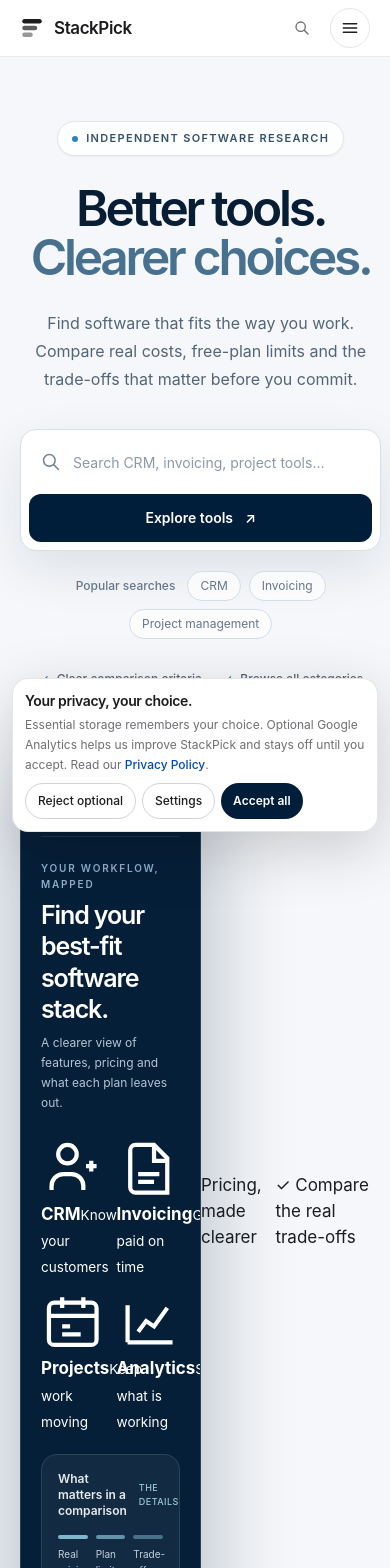
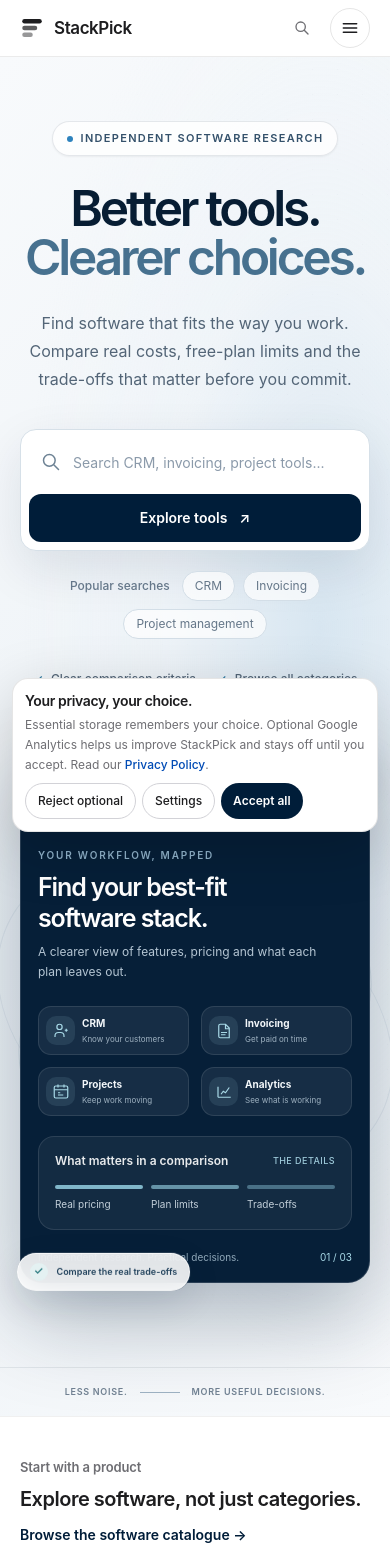
Before and after one commit to LinukaBandara/StackPick, a Next.js app: page / in a window 390 px wide. Shown: the top 1568 px of the page. Built offline with nearby package versions, Linux system fonts and the light colour scheme; no server answers.

Commit message:
Add responsive styling for premium discovery hero

```diff
--- a/app/globals.css
+++ b/app/globals.css
@@ -474,3 +474,126 @@ button:focus-visible {
   .sp-hero-section .sp-body-large { max-width: 34rem; font-size: 1rem; line-height: 1.6; }
   .sp-hero-section .sp-button-primary, .sp-hero-section .sp-button-secondary { min-height: 46px; padding-inline: 18px; }
 }
+
+
+/* StackPick premium discovery hero */
+.sp-hero-v2 {
+  isolation: isolate;
+  background:
+    radial-gradient(ellipse at 82% 42%, rgba(195, 218, 235, .52) 0%, rgba(229, 238, 246, .22) 34%, transparent 66%),
+    linear-gradient(135deg, #f8fafc 0%, #eef3f7 52%, #f8fafc 100%);
+}
+.sp-hero-v2::before {
+  position: absolute;
+  z-index: -1;
+  inset: 0;
+  background-image: radial-gradient(rgba(0, 29, 57, .13) .7px, transparent .7px);
+  background-size: 25px 25px;
+  content: "";
+  opacity: .16;
+  mask-image: linear-gradient(90deg, transparent 0%, #000 75%);
+  pointer-events: none;
+}
+.sp-hero-v2-title { text-wrap: balance; }
+.sp-hero-visual { min-height: 510px; }
+.sp-hero-glow {
+  position: absolute;
+  width: 88%;
+  aspect-ratio: 1;
+  border-radius: 50%;
+  background: radial-gradient(circle, rgba(111, 160, 193, .25) 0%, rgba(153, 190, 213, .13) 42%, transparent 70%);
+  filter: blur(12px);
+}
+.sp-hero-orbit {
+  position: absolute;
+  border: 1px solid rgba(64, 105, 137, .14);
+  border-radius: 50%;
+  pointer-events: none;
+}
+.sp-hero-orbit-one { width: 96%; aspect-ratio: 1; transform: rotate(-24deg) scaleY(.72); }
+.sp-hero-orbit-two { width: 112%; aspect-ratio: 1; transform: rotate(28deg) scaleY(.7); border-color: rgba(64, 105, 137, .09); }
+.sp-hero-dashboard { animation: sp-hero-rise 850ms cubic-bezier(.2,.7,.2,1) both; }
+.sp-hero-tool-card {
+  display: flex;
+  min-width: 0;
+  align-items: center;
+  gap: 10px;
+  border: 1px solid rgba(255,255,255,.1);
+  border-radius: 13px;
+  background: rgba(255,255,255,.065);
+  padding: 12px 10px;
+  transition: background .2s ease, border-color .2s ease, transform .2s ease;
+}
+.sp-hero-tool-card:hover { transform: translateY(-2px); border-color: rgba(168,217,231,.42); background: rgba(255,255,255,.1); }
+.sp-hero-tool-icon {
+  display: flex;
+  width: 34px;
+  height: 34px;
+  flex: 0 0 34px;
+  align-items: center;
+  justify-content: center;
+  border-radius: 10px;
+  background: rgba(143,190,211,.13);
+  color: #a8d9e7;
+}
+.sp-hero-tool-icon svg { width: 18px; height: 18px; }
+.sp-hero-tool-card strong { display: block; color: #f3f7fa; font-size: 11px; font-weight: 650; line-height: 1.35; }
+.sp-hero-tool-card small { display: block; margin-top: 3px; color: #9eb1c0; font-size: 9px; line-height: 1.3; }
+.sp-hero-float {
+  position: absolute;
+  z-index: 20;
+  display: flex;
+  align-items: center;
+  gap: 9px;
+  border: 1px solid rgba(255,255,255,.8);
+  border-radius: 999px;
+  background: rgba(255,255,255,.88);
+  padding: 11px 15px;
+  color: #24445e;
+  font-size: 11px;
+  font-weight: 600;
+  box-shadow: 0 12px 35px rgba(0,29,57,.12);
+  backdrop-filter: blur(12px);
+  animation: sp-hero-float 5s ease-in-out infinite;
+}
+.sp-hero-float-top { top: 12%; right: -1%; }
+.sp-hero-float-bottom { bottom: 10%; left: -2%; animation-delay: -2.5s; }
+.sp-hero-float-dot { width: 7px; height: 7px; border-radius: 50%; background: #3d91a9; box-shadow: 0 0 0 4px rgba(61,145,169,.12); }
+.sp-hero-float-check { display: inline-flex; width: 18px; height: 18px; align-items: center; justify-content: center; border-radius: 50%; background: #e4f1f2; color: #2e7d82; font-size: 11px; }
+.sp-hero-bottomline {
+  display: flex;
+  align-items: center;
+  justify-content: center;
+  gap: 12px;
+  border-top: 1px solid rgba(0,29,57,.08);
+  padding: 17px 20px;
+  color: #718293;
+  font-size: 10px;
+  font-weight: 600;
+  letter-spacing: .12em;
+  text-transform: uppercase;
+}
+@keyframes sp-hero-rise { from { opacity: 0; transform: translateY(18px) scale(.985); } to { opacity: 1; transform: translateY(0) scale(1); } }
+@keyframes sp-hero-float { 0%,100% { transform: translateY(0); } 50% { transform: translateY(-7px); } }
+@media (max-width: 1023px) {
+  .sp-hero-visual { min-height: 490px; }
+  .sp-hero-float-top { right: 2%; }
+  .sp-hero-float-bottom { left: 2%; }
+}
+@media (max-width: 640px) {
+  .sp-hero-visual { min-height: 420px; margin-top: -2px; }
+  .sp-hero-dashboard { padding: 17px; border-radius: 22px; }
+  .sp-hero-tool-card { gap: 7px; padding: 9px 7px; }
+  .sp-hero-tool-icon { width: 29px; height: 29px; flex-basis: 29px; }
+  .sp-hero-tool-card strong { font-size: 10px; }
+  .sp-hero-tool-card small { font-size: 8px; }
+  .sp-hero-float { padding: 9px 12px; font-size: 9px; }
+  .sp-hero-float-top { top: 3%; right: -1%; }
+  .sp-hero-float-bottom { bottom: 2%; left: -1%; }
+  .sp-hero-orbit-one { width: 105%; }
+  .sp-hero-orbit-two { width: 120%; }
+  .sp-hero-bottomline { font-size: 9px; letter-spacing: .08em; }
+}
+@media (prefers-reduced-motion: reduce) {
+  .sp-hero-dashboard, .sp-hero-float { animation: none !important; }
+}
```
